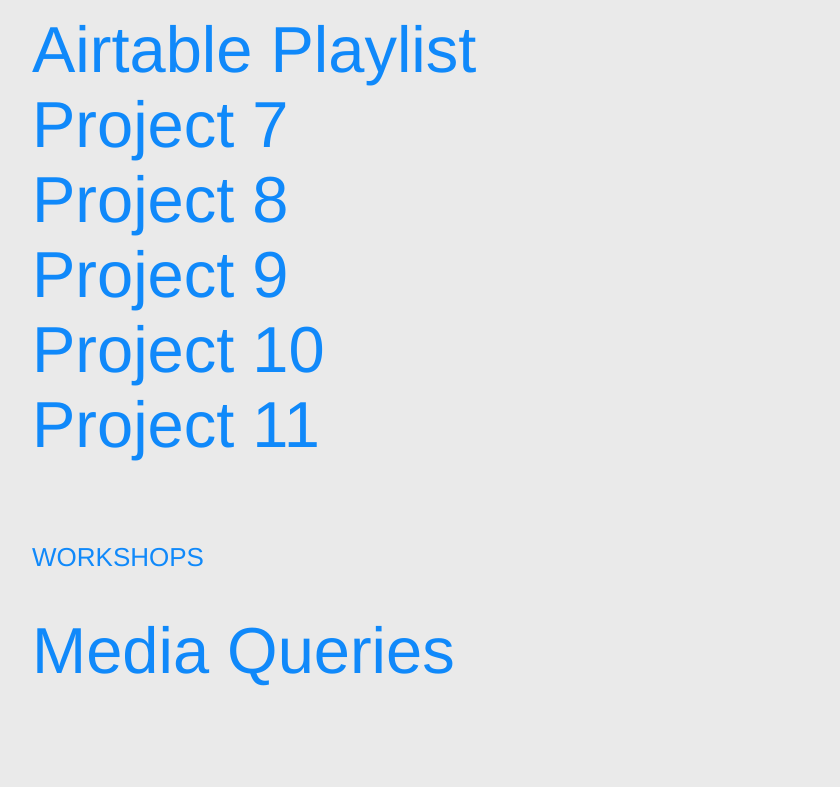
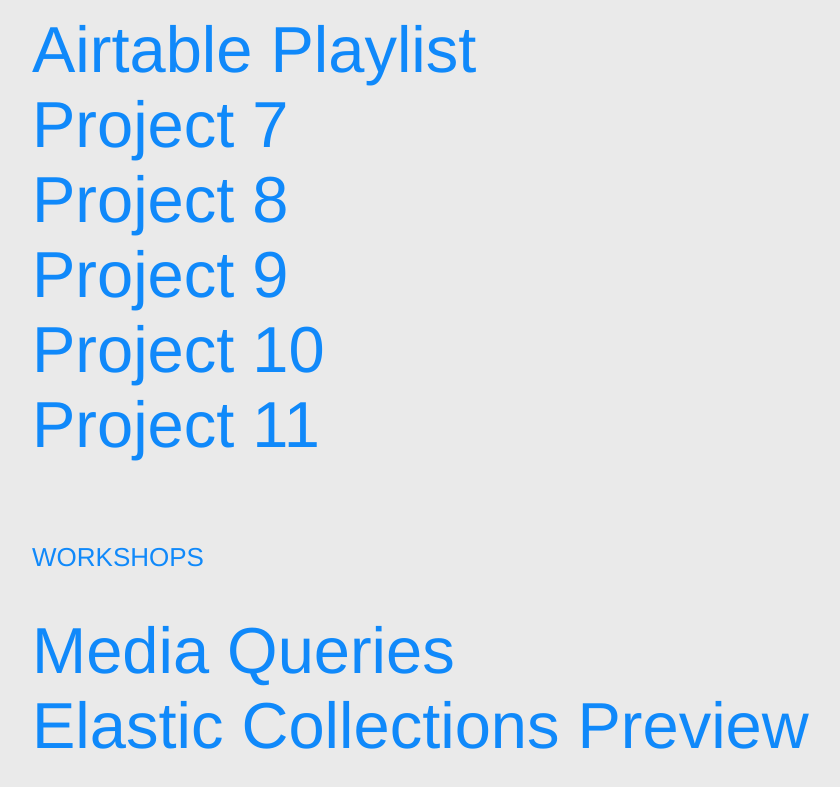
Before and after one commit to annabellepress/interaction2021, a plain HTML site: page index.html in a window 1280 px wide. Shown: the part 1632-2419 px from the top of the page, without its empty margins (36-876 px from the left). Drawn offline with Linux system fonts and the light colour scheme.

Commit message:
Update index.html

```diff
--- a/index.html
+++ b/index.html
@@ -58,6 +58,9 @@
 		<div class="project1">
 			<a target="_blank" href="https://annabellepress.github.io/responsive-workshop/">Media Queries</a>
 		</div>
+		<div class="project2">
+			<a target="_blank" href="https://annabellepress.github.io/elastic-workshop/">Elastic Collections Preview</a>
+		</div>
 	</section>
 </body>
 </html>
```
